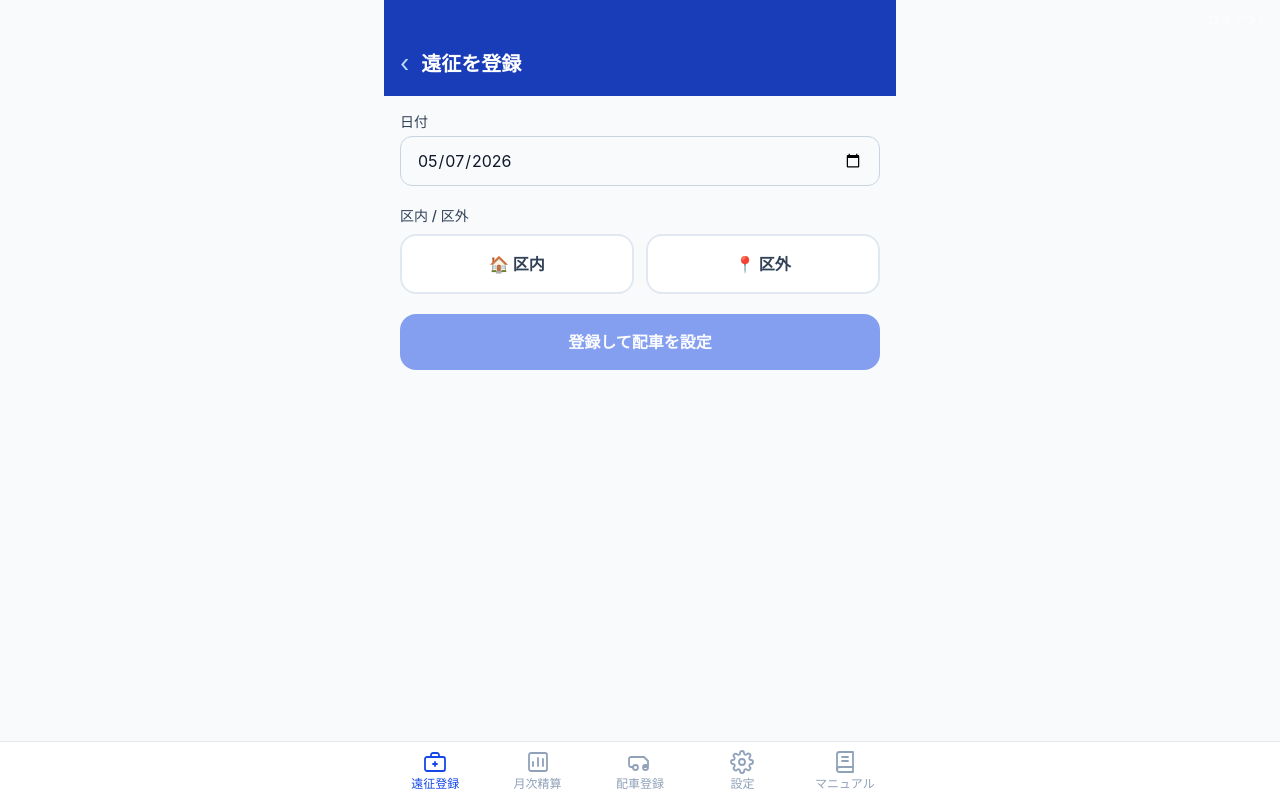
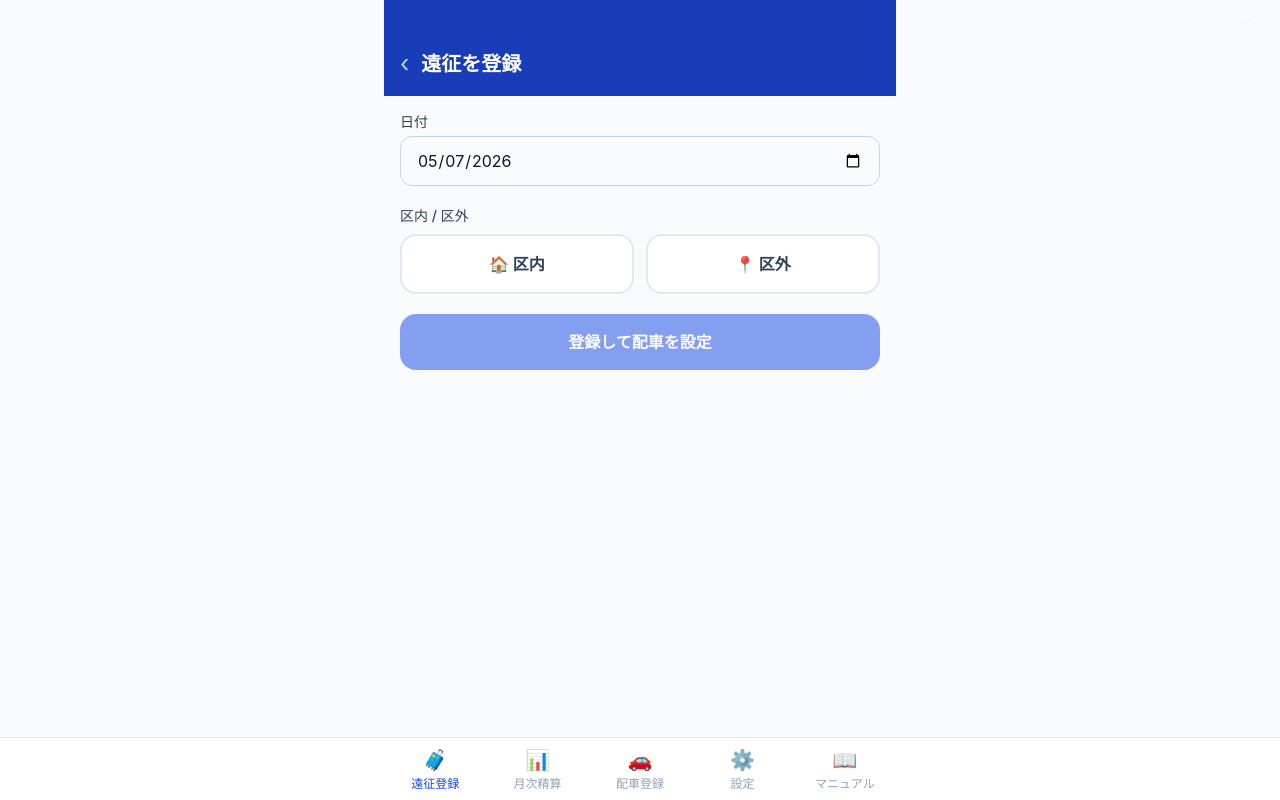
Before and after one commit to yotada-crypto/bears-transport, a Next.js app: page /expeditions/new in a window 1280 px wide. Built offline with nearby package versions, Linux system fonts and the light colour scheme; no server answers.

Commit message:
revert: restore emoji nav icons, manual uses book emoji

```diff
--- a/components/Navigation.tsx
+++ b/components/Navigation.tsx
@@ -4,61 +4,11 @@ import Link from 'next/link'
 import { usePathname } from 'next/navigation'
 
 const navItems = [
-  {
-    href: '/expeditions',
-    label: '遠征登録',
-    icon: (
-      <svg viewBox="0 0 24 24" fill="none" stroke="currentColor" strokeWidth="1.8" strokeLinecap="round" strokeLinejoin="round" className="w-6 h-6">
-        <rect x="2" y="7" width="20" height="14" rx="2" />
-        <path d="M16 7V5a2 2 0 0 0-2-2h-4a2 2 0 0 0-2 2v2" />
-        <line x1="12" y1="12" x2="12" y2="16" />
-        <line x1="10" y1="14" x2="14" y2="14" />
-      </svg>
-    ),
-  },
-  {
-    href: '/monthly',
-    label: '月次精算',
-    icon: (
-      <svg viewBox="0 0 24 24" fill="none" stroke="currentColor" strokeWidth="1.8" strokeLinecap="round" strokeLinejoin="round" className="w-6 h-6">
-        <rect x="3" y="3" width="18" height="18" rx="2" />
-        <path d="M7 16v-4M12 16V8M17 16v-7" />
-      </svg>
-    ),
-  },
-  {
-    href: '/households',
-    label: '配車登録',
-    icon: (
-      <svg viewBox="0 0 24 24" fill="none" stroke="currentColor" strokeWidth="1.8" strokeLinecap="round" strokeLinejoin="round" className="w-6 h-6">
-        <path d="M5 17H3a2 2 0 0 1-2-2V9a2 2 0 0 1 2-2h13l4 4v4a2 2 0 0 1-2 2h-2" />
-        <circle cx="7.5" cy="17.5" r="2.5" />
-        <circle cx="17.5" cy="17.5" r="2.5" />
-      </svg>
-    ),
-  },
-  {
-    href: '/settings',
-    label: '設定',
-    icon: (
-      <svg viewBox="0 0 24 24" fill="none" stroke="currentColor" strokeWidth="1.8" strokeLinecap="round" strokeLinejoin="round" className="w-6 h-6">
-        <circle cx="12" cy="12" r="3" />
-        <path d="M19.4 15a1.65 1.65 0 0 0 .33 1.82l.06.06a2 2 0 0 1-2.83 2.83l-.06-.06a1.65 1.65 0 0 0-1.82-.33 1.65 1.65 0 0 0-1 1.51V21a2 2 0 0 1-4 0v-.09A1.65 1.65 0 0 0 9 19.4a1.65 1.65 0 0 0-1.82.33l-.06.06a2 2 0 0 1-2.83-2.83l.06-.06A1.65 1.65 0 0 0 4.68 15a1.65 1.65 0 0 0-1.51-1H3a2 2 0 0 1 0-4h.09A1.65 1.65 0 0 0 4.6 9a1.65 1.65 0 0 0-.33-1.82l-.06-.06a2 2 0 0 1 2.83-2.83l.06.06A1.65 1.65 0 0 0 9 4.68a1.65 1.65 0 0 0 1-1.51V3a2 2 0 0 1 4 0v.09a1.65 1.65 0 0 0 1 1.51 1.65 1.65 0 0 0 1.82-.33l.06-.06a2 2 0 0 1 2.83 2.83l-.06.06A1.65 1.65 0 0 0 19.4 9a1.65 1.65 0 0 0 1.51 1H21a2 2 0 0 1 0 4h-.09a1.65 1.65 0 0 0-1.51 1z" />
-      </svg>
-    ),
-  },
-  {
-    href: '/help',
-    label: 'マニュアル',
-    icon: (
-      <svg viewBox="0 0 24 24" fill="none" stroke="currentColor" strokeWidth="1.8" strokeLinecap="round" strokeLinejoin="round" className="w-6 h-6">
-        <path d="M4 19.5A2.5 2.5 0 0 1 6.5 17H20" />
-        <path d="M6.5 2H20v20H6.5A2.5 2.5 0 0 1 4 19.5v-15A2.5 2.5 0 0 1 6.5 2z" />
-        <line x1="9" y1="7" x2="15" y2="7" />
-        <line x1="9" y1="11" x2="15" y2="11" />
-      </svg>
-    ),
-  },
+  { href: '/expeditions', label: '遠征登録', icon: '🧳' },
+  { href: '/monthly', label: '月次精算', icon: '📊' },
+  { href: '/households', label: '配車登録', icon: '🚗' },
+  { href: '/settings', label: '設定', icon: '⚙️' },
+  { href: '/help', label: 'マニュアル', icon: '📖' },
 ]
 
 export default function Navigation() {
@@ -79,7 +29,7 @@ export default function Navigation() {
                 active ? 'text-blue-700' : 'text-slate-400'
               }`}
             >
-              {icon}
+              <span className="text-xl">{icon}</span>
               <span>{label}</span>
             </Link>
           )
```
